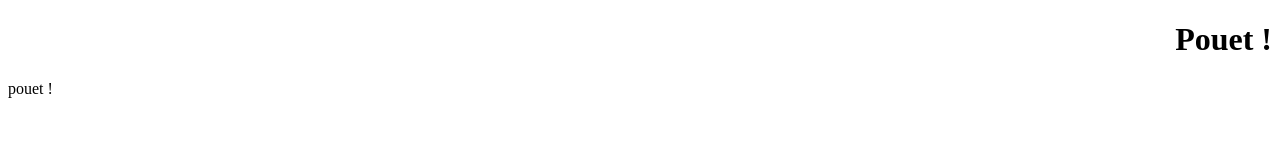
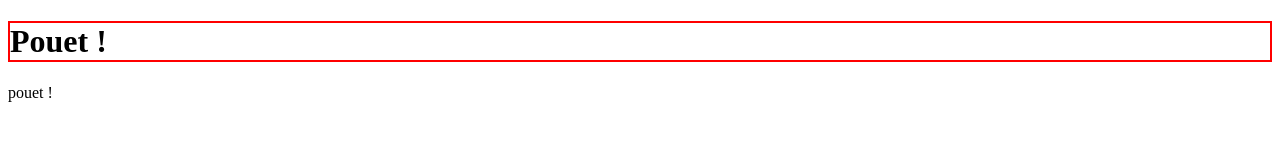
Before and after one commit to LionelDiot/W5D1, a plain HTML site: page index.html in a window 1280 px wide. Drawn offline with Linux system fonts and the light colour scheme.

Commit message:
quick auto commit

```diff
--- a/stylesheet.css
+++ b/stylesheet.css
@@ -1,3 +1,3 @@
 h1 {
-  text-align: right;
+  border : solid red 2px ;
 }
```
